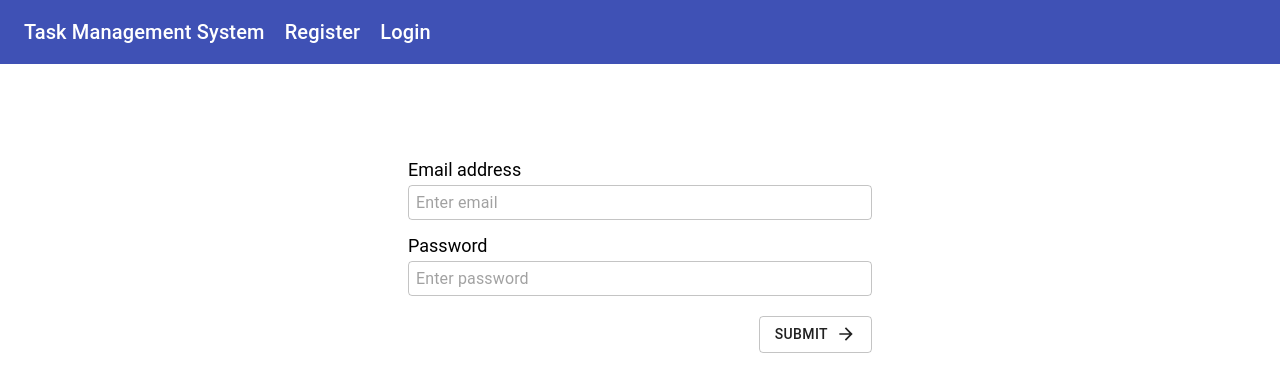
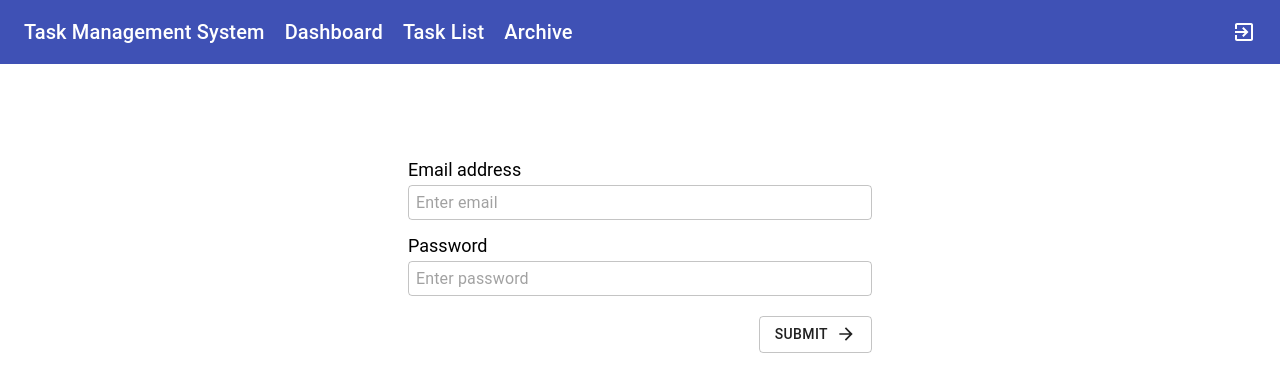
Before and after one commit to xel23/TMS-1.0, a React (Create React App) app in the folder client/: page /login in a window 1280 px wide. Shown: the top 392 px of the page. Built offline with nearby package versions, Linux system fonts and the light colour scheme; sample sign-in values are in the browser's storage.

Commit message:
added localStorage

```diff
--- a/client/src/components/Header/Header.tsx
+++ b/client/src/components/Header/Header.tsx
@@ -60,6 +60,7 @@ const Header: React.FunctionComponent = () => {
                 </Container>
                 {token !== '' && <ExitToAppIcon classes={{ root: iconRoot }} onClick={() => {
                     setToken('');
+                    localStorage.setItem('accessToken', '');
                     history.push('/login');
                 }} />}
             </Toolbar>
--- a/client/src/context.tsx
+++ b/client/src/context.tsx
@@ -6,7 +6,8 @@ const DataContext = createContext<{ token: string, setToken: React.Dispatch<Reac
 });
 
 const DataContextProvider = (props: { children: boolean | React.ReactChild | React.ReactFragment | React.ReactPortal | null | undefined; }) => {
-    const [token, setToken] = useState<string>('');
+    const accessToken = localStorage.getItem('accessToken');
+    const [token, setToken] = useState<string>(accessToken ? accessToken : '');
 
     return (
         <DataContext.Provider value={{ token, setToken }}>
--- a/client/src/pages/LoginPage/LoginPage.tsx
+++ b/client/src/pages/LoginPage/LoginPage.tsx
@@ -14,6 +14,7 @@ const LoginPage: React.FunctionComponent = () => {
         return loginInTMS(email, password)
                     .then(({ data: { accessToken }}) => {
                             setToken(accessToken);
+                            localStorage.setItem('accessToken', accessToken);
                             history.push('/tasks');
                     })
                     .catch((error) => console.log(error));
--- a/client/src/pages/RegisterPage/RegisterPage.tsx
+++ b/client/src/pages/RegisterPage/RegisterPage.tsx
@@ -14,6 +14,7 @@ const RegisterPage: React.FunctionComponent = () => {
         return registerInTMS(name, email, password)
                     .then(({ data: { accessToken }}) => {
                         setToken(accessToken);
+                        localStorage.setItem('accessToken', accessToken);
                         history.push('/tasks');
                     })
                     .catch((error) => console.log(error));
```
